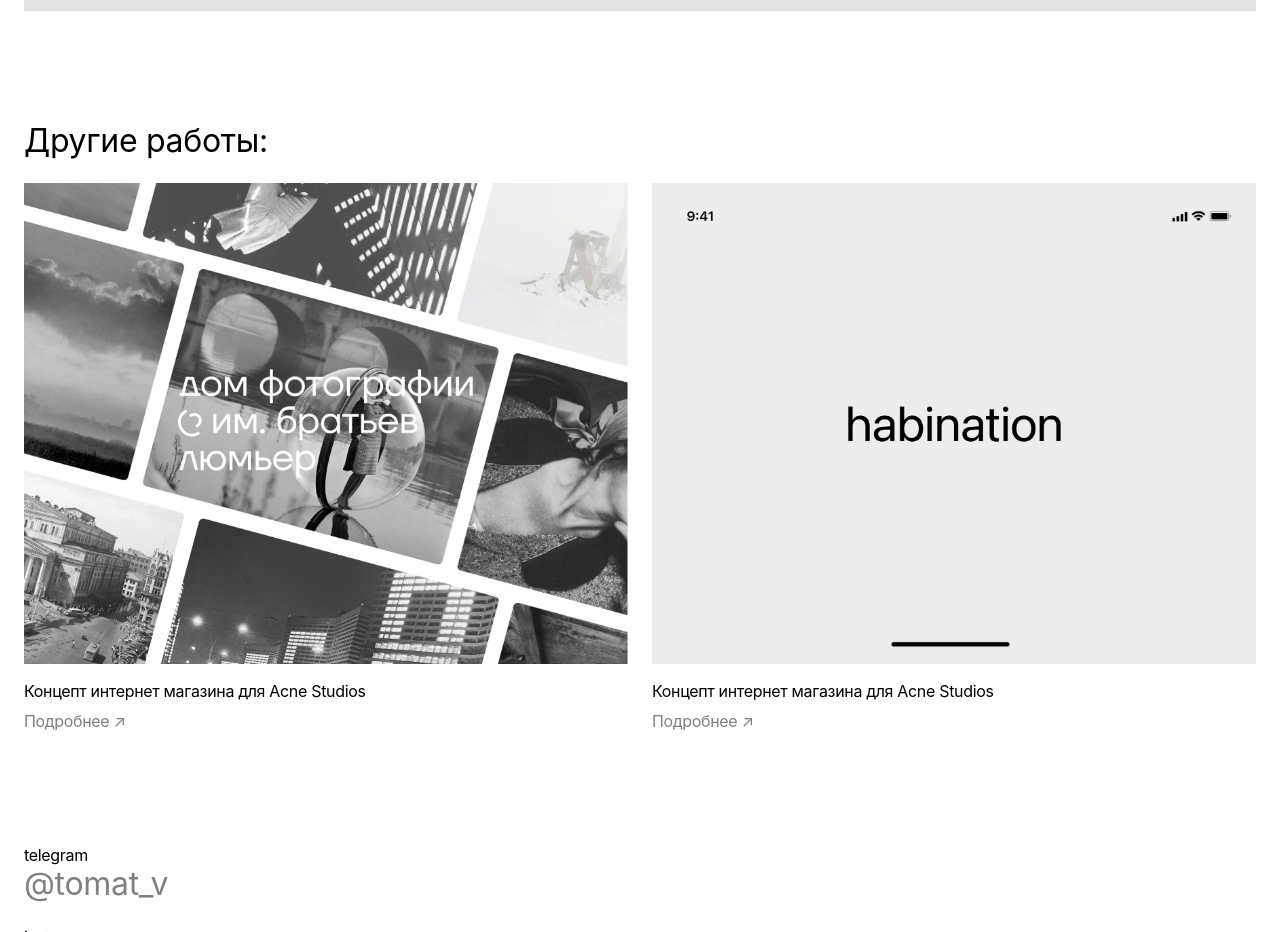
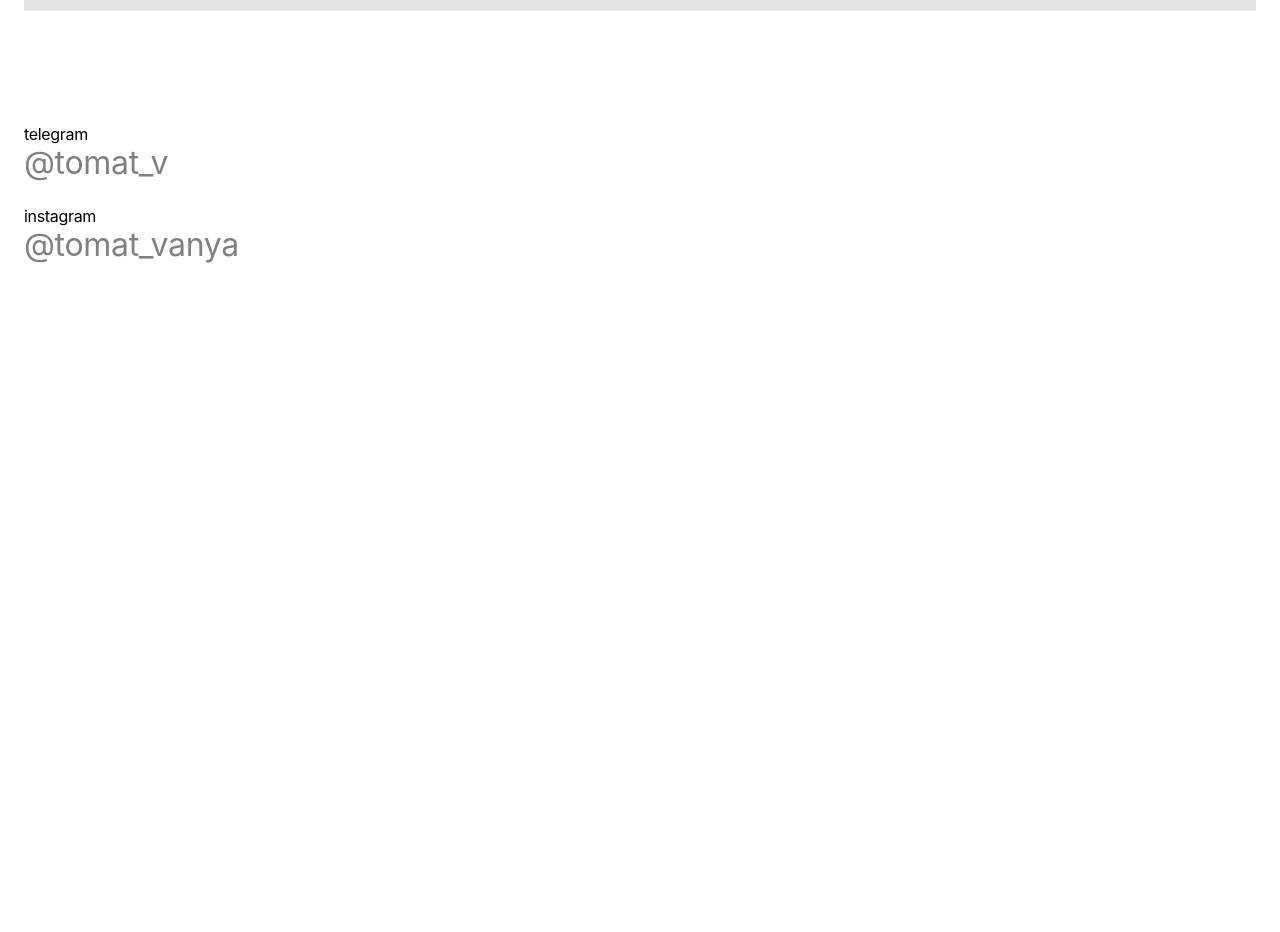
Before and after one commit to tomatick/folio, a plain HTML site: page modern arcitect.html in a window 1280 px wide. Shown: the part 6660-7592 px from the top of the page. After the commit the page ends 6947 px from the top, so only its background shows below. Drawn offline with Linux system fonts and the light colour scheme; a web font is replaced by a local one.

Commit message:
Update modern arcitect.html

```diff
--- a/modern arcitect.html
+++ b/modern arcitect.html
@@ -77,38 +77,6 @@
 
     </div>
   </div>
-  <div class="works-overlay margin-top-64">
-    <p class="large-p">Другие работы:</p>
-    <div class="secondary-works-grid">
-      <a href="#" class="secondary-works-grid-2-columns-left">
-        <div class="case-s-cover-image">
-          <div class="case-cover-image-corner-top"></div>
-          <div class="case-cover-image-corner-bottom"></div>
-          <div class="case-cover-image-edge-left"></div>
-          <div class="case-cover-image-edge-bottom"></div>
-          <img src="covers/1-1920@2x.jpg" alt="">
-        </div>
-        <div class="case-content-info-s">
-          <p class="small-p margin-bottom-8">Концепт интернет магазина для Acne Studios</p>
-          <p class="small-p text-gray">Подробнее ↗</p>
-        </div>
-      </a>
-
-      <a href="#" class="secondary-works-grid-2-columns-right">
-        <div class="case-s-cover-image">
-          <div class="case-cover-image-corner-top"></div>
-          <div class="case-cover-image-corner-bottom"></div>
-          <div class="case-cover-image-edge-left"></div>
-          <div class="case-cover-image-edge-bottom"></div>
-          <img src="covers/2-1920@2x.jpg" alt="">
-        </div>
-        <div class="case-content-info-s">
-          <p class="small-p margin-bottom-8">Концепт интернет магазина для Acne Studios</p>
-          <p class="small-p text-gray">Подробнее ↗</p>
-        </div>
-      </a>
-    </div>
-  </div>
 
   <footer>
     <div class="text-block">
```
